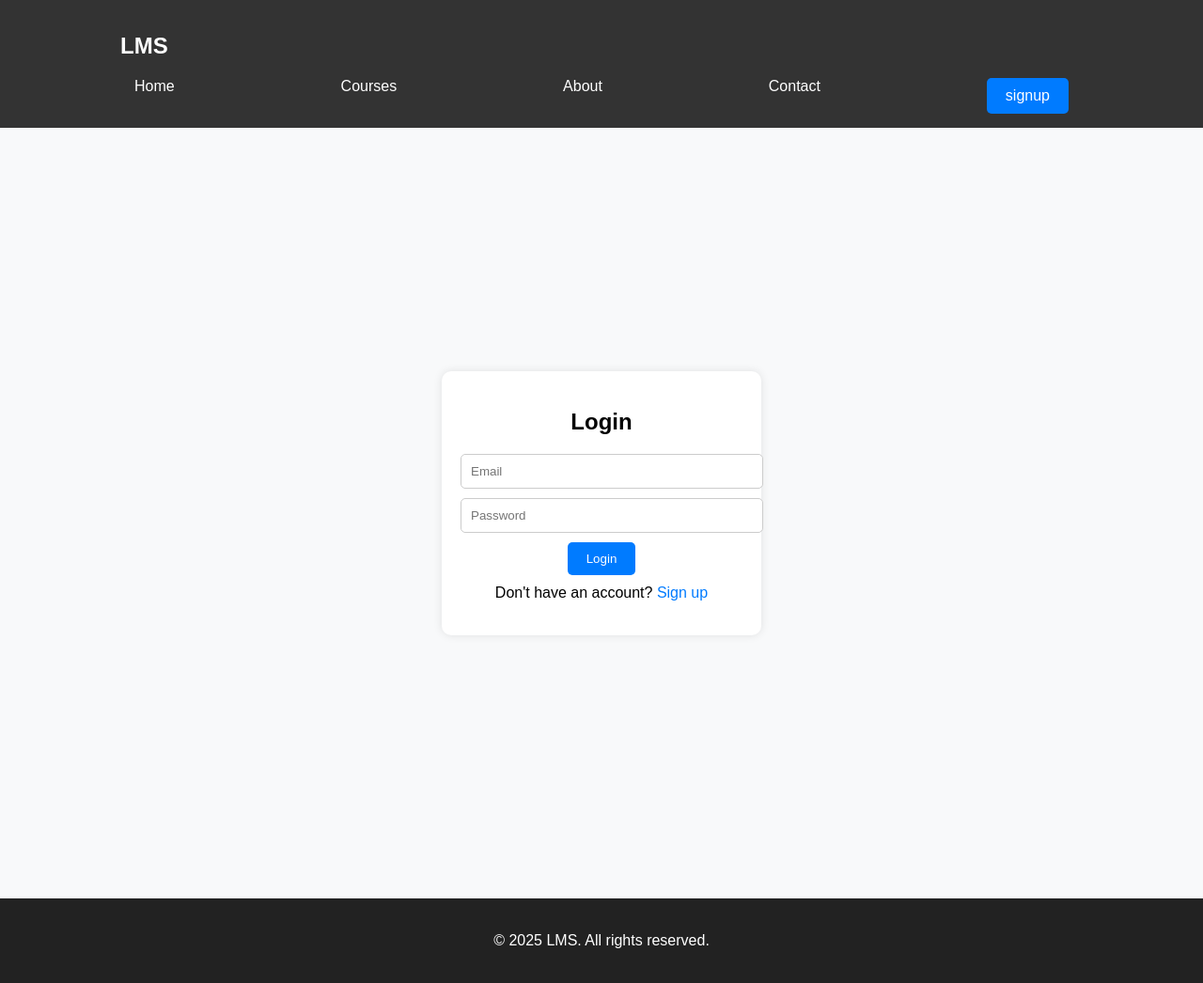
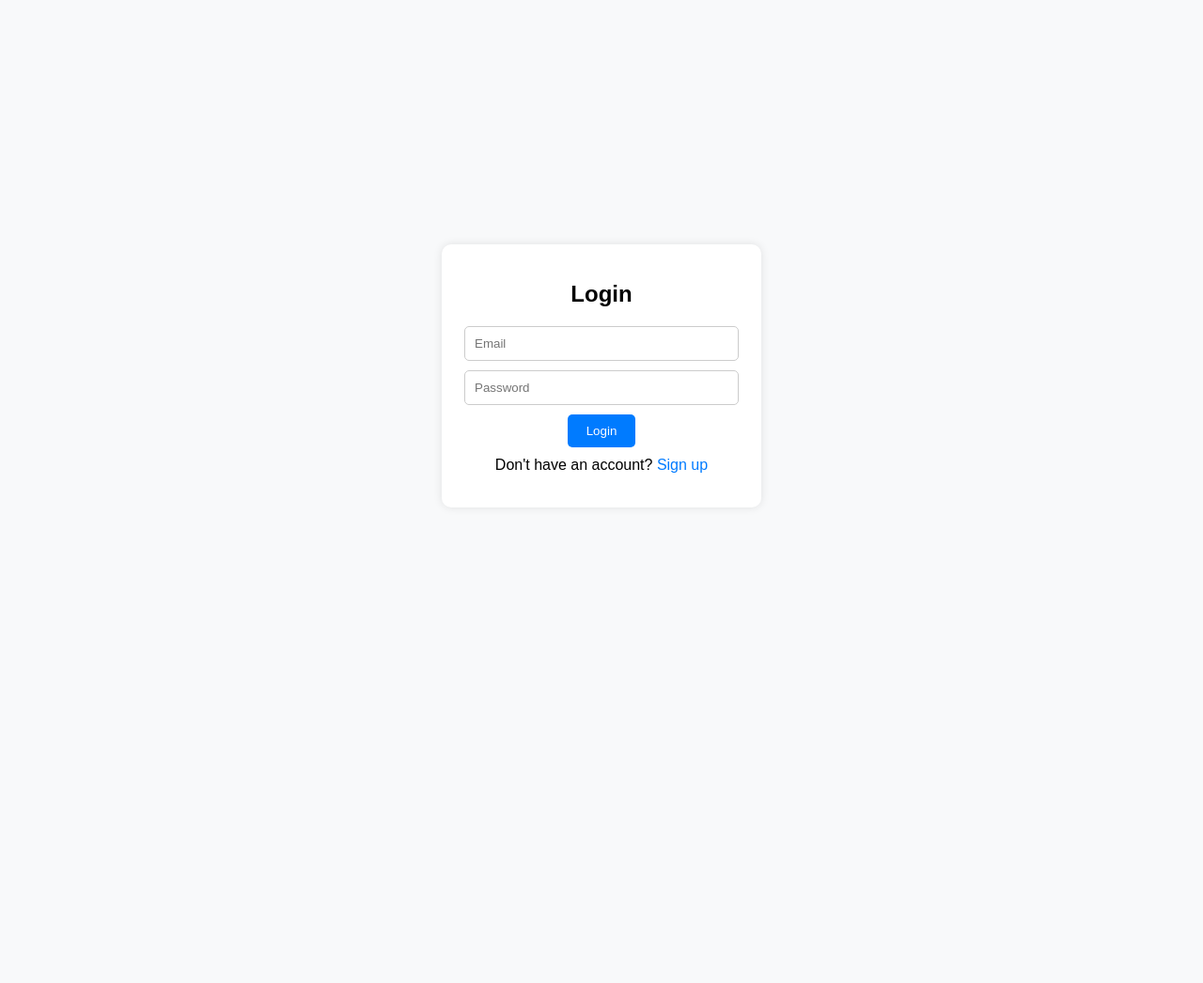
Before and after one commit to rajesh-1920/EduSphere-A-Complete-Learning-Management-System, a PHP site: page /login.php in a window 1280 px wide. Shown: the whole page at 94% size. After the commit the page ends 503 px from the top, so only its background shows below. Run offline with PHP 8.4, Linux system fonts and the light colour scheme.

Commit message:
signup login work process

```diff
--- a/css/login.css
+++ b/css/login.css
@@ -29,37 +29,6 @@ body {
     background-color: #0056b3;
 }
 
-/* Navbar */
-.navbar {
-    background: #333;
-    color: white;
-    padding: 15px 0;
-}
-
-.navbar .logo {
-    font-size: 24px;
-    font-weight: bold;
-}
-
-.navbar ul {
-    list-style: none;
-    padding: 0;
-    margin: 0;
-    display: flex;
-    justify-content: space-between;
-}
-
-.navbar ul li {
-    display: inline;
-    margin: 0 15px;
-}
-
-.navbar ul li a {
-    color: white;
-    text-decoration: none;
-    font-size: 16px;
-}
-
 /* Authentication Forms */
 .auth-container {
     display: flex;
@@ -82,7 +51,7 @@ body {
 }
 
 .form-box input, .form-box select {
-    width: 100%;
+    width: 90%;
     padding: 10px;
     margin-bottom: 10px;
     border: 1px solid #ccc;
@@ -97,12 +66,3 @@ body {
     color: #007bff;
     text-decoration: none;
 }
-
-/* Footer */
-.footer {
-    background: #222;
-    color: white;
-    text-align: center;
-    padding: 20px 0;
-    margin-top: 20px;
-}
--- a/login.php
+++ b/login.php
@@ -9,20 +9,6 @@
 </head>
 
 <body>
-    <!-- Navbar -->
-    <nav class="navbar">
-        <div class="container">
-            <h1 class="logo">LMS</h1>
-            <ul class="nav-links">
-                <li><a href="index.php">Home</a></li>
-                <li><a href="courses.php">Courses</a></li>
-                <li><a href="#">About</a></li>
-                <li><a href="#">Contact</a></li>
-                <li><a href="signup.php" class="btn">signup</a></li>
-            </ul>
-        </div>
-    </nav>
-
     <!-- Login Form -->
     <section class="auth-container">
         <div class="form-box">
@@ -35,11 +21,6 @@
             </form>
         </div>
     </section>
-
-    <!-- Footer -->
-    <?php
-    include_once("template/footer.php");
-    ?>
 </body>
 
 </html>
```
Also changed, not shown: css/signup.css (+8 -42 lines), signup.php (+1 -22 lines).
